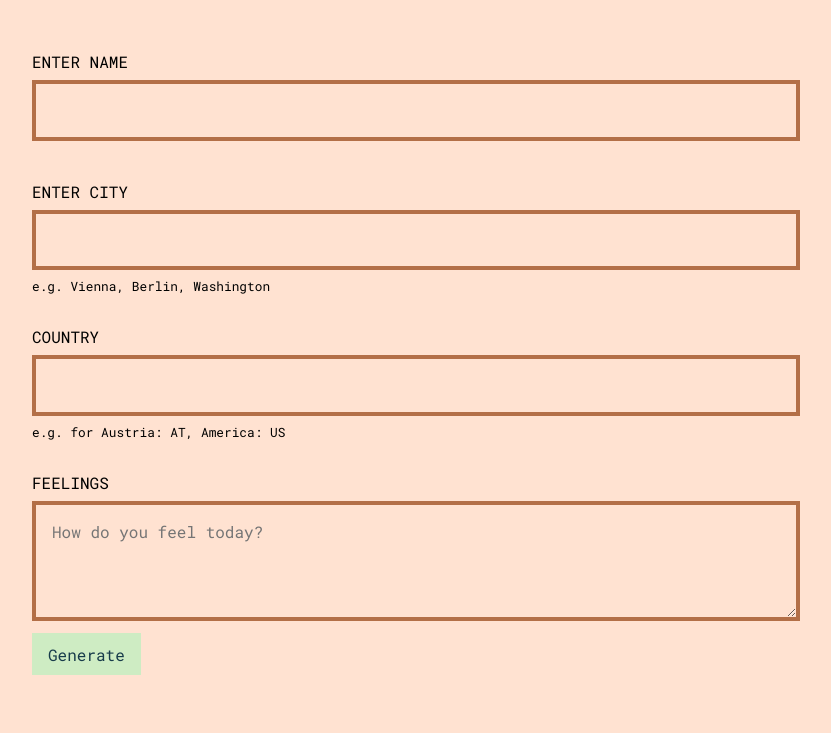
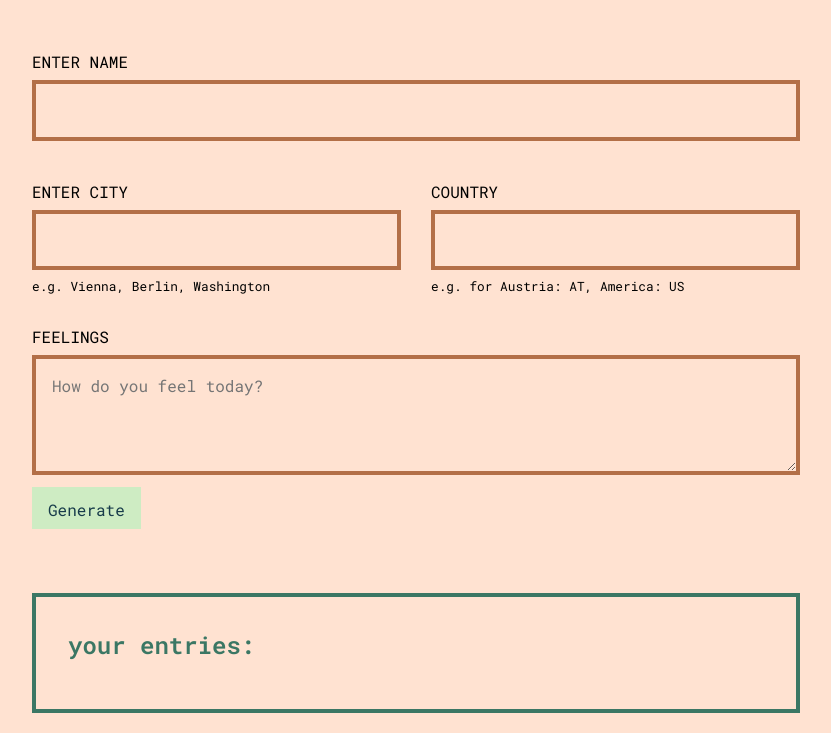
Before and after one commit to ligeiaofulthar/async-app, a plain HTML site: page website/index.html in a window 1280 px wide. Shown: the part 67-800 px from the top of the page, without its empty margins (224-1055 px from the left). Drawn offline with Linux system fonts and the light colour scheme.

Commit message:
fix: update city and country to double-columned

```diff
--- a/website/css/styles.css
+++ b/website/css/styles.css
@@ -88,3 +88,41 @@ button {
     background-color: #f18983;
     color: #173b4a;
 }
+
+form {
+    display: grid;
+    grid-template-columns: repeat(12, 1fr);
+    grid-template-rows: auto;
+    gap: 0px 30px;
+    grid-template-areas:
+    "top top top top top top top top top top top top"
+    "left left left left left left right right right right right right"
+    "main main main main main main main main main main main main"
+    "button button button button button button button button button button button button"
+    "cm cm cm cm cm cm cm cm cm cm cm cm";
+}
+
+.md-top {
+    grid-area: top;
+}
+
+.md-left {
+    grid-area: left;
+}
+
+.md-right {
+    grid-area: right;
+    width: auto;
+}
+
+.md-main {
+    grid-area: main;
+}
+
+.md-comment {
+    grid-area: cm;
+}
+
+.md-button {
+    grid-area: button;
+}
--- a/website/index.html
+++ b/website/index.html
@@ -11,32 +11,32 @@
     <main>
       <h1>moodtracker</h1>
       <form class="">
-      <div>
+        <div class="md-top">
           <label class="" for="name">Enter name</label>
           <input class="" type="text" name="name" id="name">
         </div>
-      <div>
+        <div class="md-left">
           <label class="" for="city">Enter city</label>
           <input class="" type="text" name="city" id="city">
           <p class="tipp">e.g. Vienna, Berlin, Washington</p>
         </div>
 
-      <div>
+        <div class="md-right">
           <label class="" for="country">Country</label>
           <input class="" type="text" name="country" id="country"></textarea>
           <p class="tipp">e.g. for Austria: AT, America: US</p>
         </div>
 
-      <div>
+        <div class="md-main">
           <label class="" for="feelings">Feelings</label>
           <textarea class="" placeholder="How do you feel today?" type="text" name="feelings" id="feelings"></textarea>
         </div>
 
-      <div>
+        <div class="md-button">
           <button class="btn btn--primary" id="generate">Generate</button>
         </div>
 
-      <div class="content-wrapper">
+        <div class="content-wrapper md-comment">
           <h2>your entries:</h2>
           <div id="name-content">
           </div>
@@ -49,7 +49,6 @@
         </div>
     </form>
   </main>
+  <script src="./app.js"></script>
   </body>
-<script src="./app.js"></script>
-
 </html>
```
Lines whose indentation alone changed are shown as unchanged.
